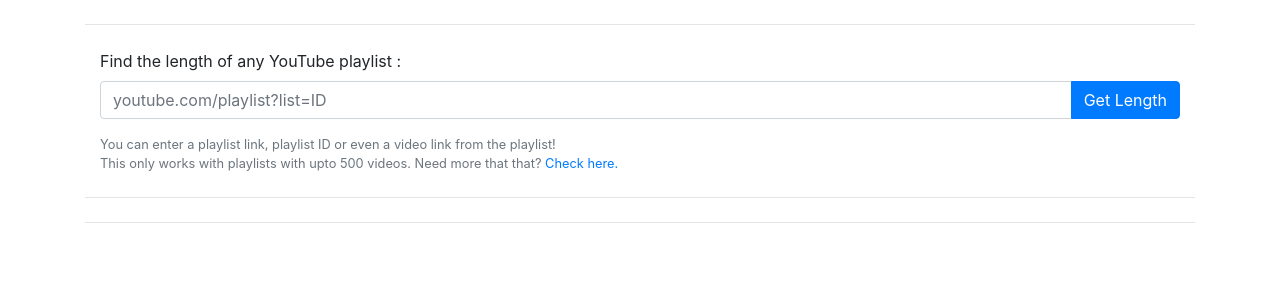
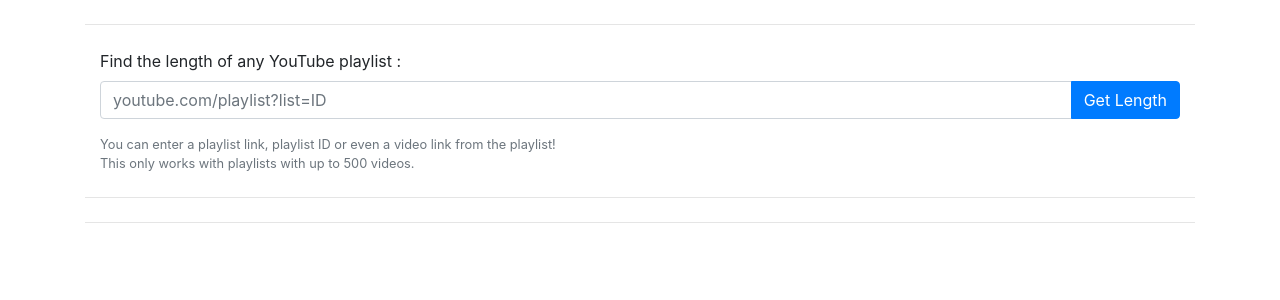
Before and after one commit to yafetz/yt-playlist-duration, a Flask app: page / in a window 1280 px wide. Shown: the part 110-410 px from the top of the page. Run offline with Flask 2, Linux system fonts and the light colour scheme; some libraries are stand-ins or nearby versions.

Commit message:
Update home.html

```diff
--- a/templates/home.html
+++ b/templates/home.html
@@ -48,8 +48,7 @@
                 </div>
                 <small id="emailHelp" class="form-text text-muted">
                     You can enter a playlist link, playlist ID or even a video link from the playlist!
-                    <br> This only works with playlists with upto 500 videos. Need more that that? <a
-                        href="https://colab.research.google.com/drive/1D0nbJVcFMHmQyNFVpoL65LOUiejA-bAc">Check here.</a>
+                    <br> This only works with playlists with up to 500 videos.
                 </small>
             </form>
         </div>
```
